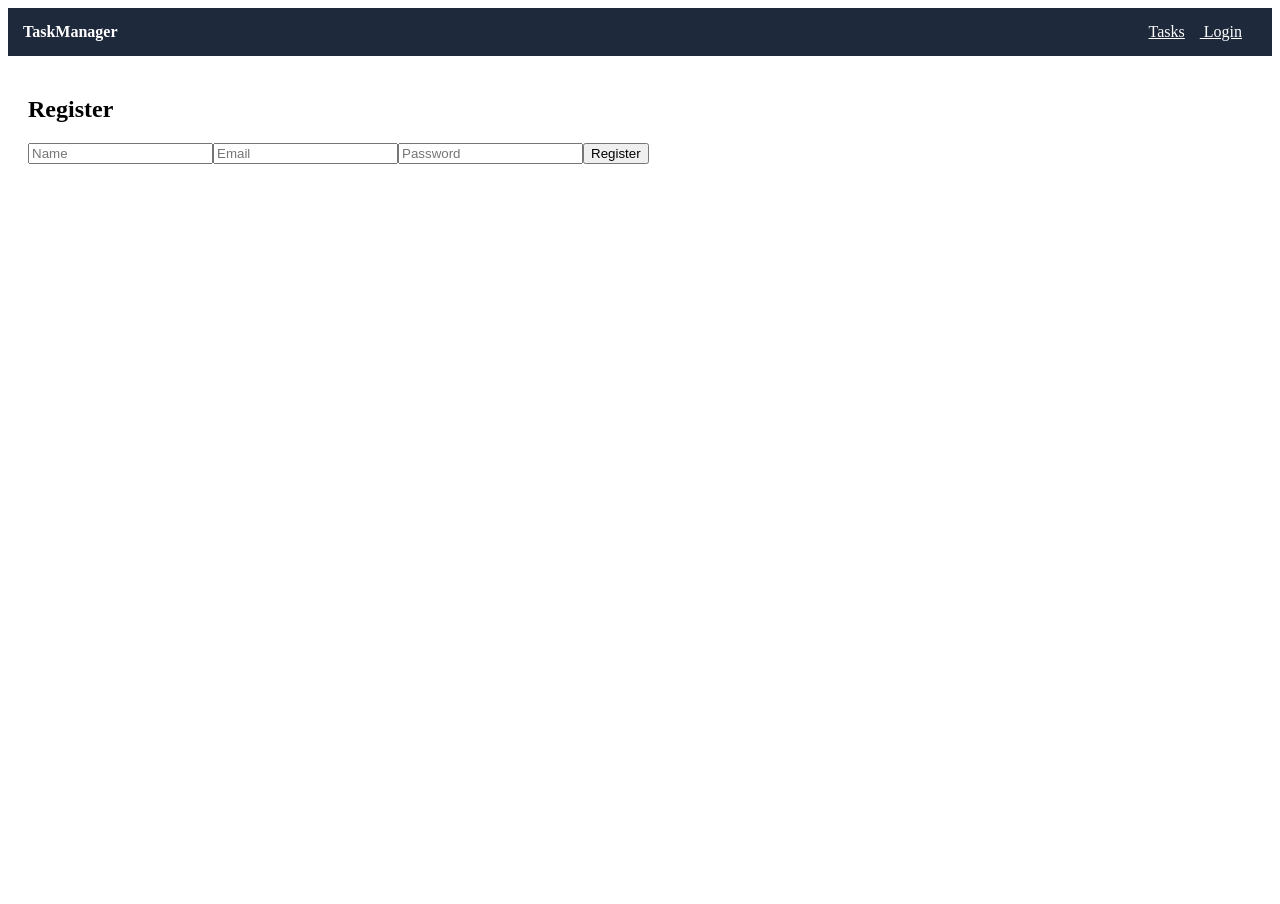
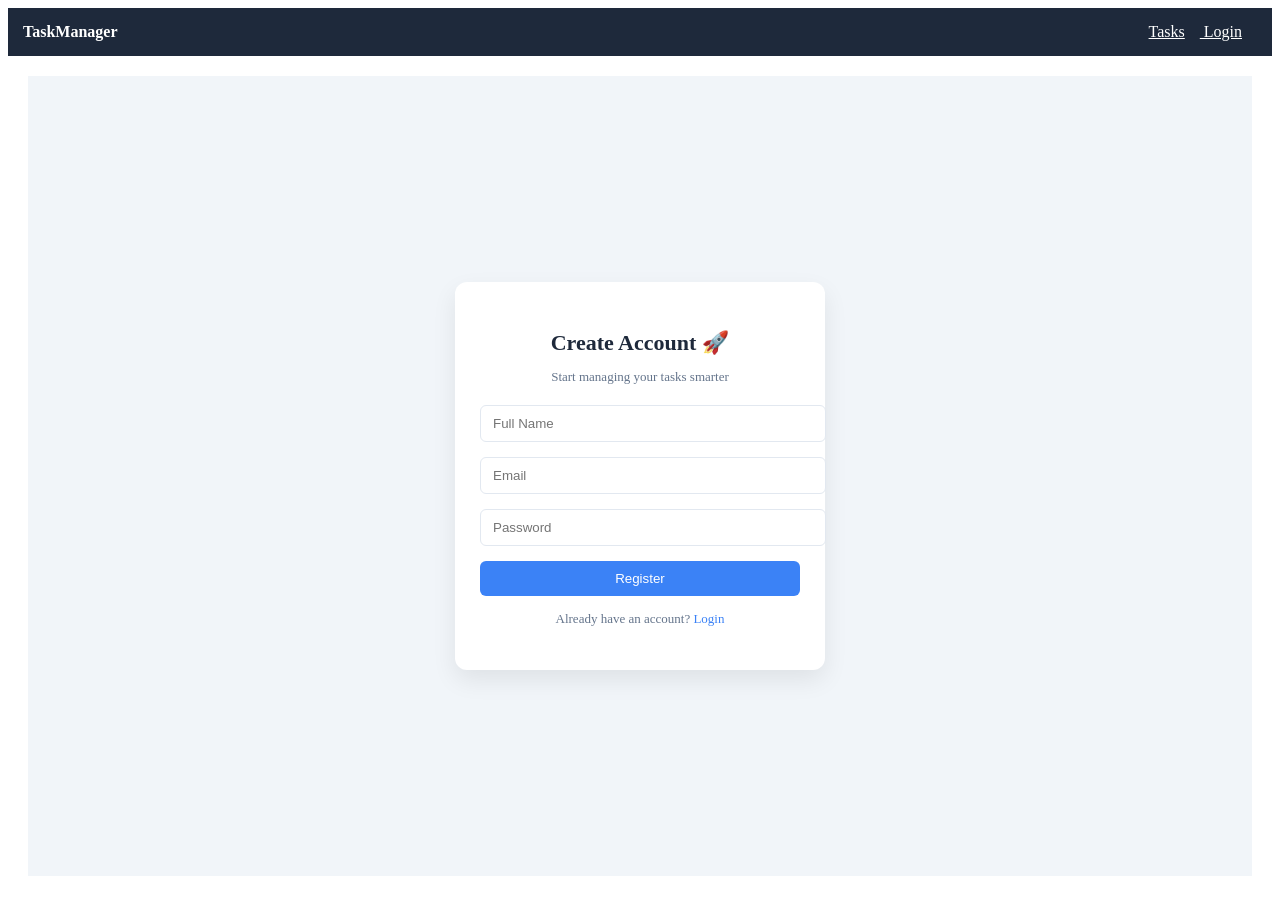
Before and after one commit to SaptashwaPaul/task-manager-ui, an Angular app: page /register in a window 1280 px wide. Before the commit the page ends 800 px from the top, so only its background shows below. Built offline with nearby package versions, Linux system fonts and the light colour scheme.

Commit message:
Force rebuild fix6

```diff
--- a/src/app/features/auth/register/register.css
+++ b/src/app/features/auth/register/register.css
@@ -0,0 +1,74 @@
+.auth-container {
+  height: 100vh;
+  display: flex;
+  justify-content: center;
+  align-items: center;
+  background: #f1f5f9;
+}
+
+.auth-card {
+  width: 320px;
+  padding: 30px 25px;
+  background: white;
+  border-radius: 12px;
+  box-shadow: 0 10px 25px rgba(0,0,0,0.08);
+  text-align: center;
+}
+
+.auth-title {
+  margin-bottom: 5px;
+  font-size: 22px;
+  font-weight: 600;
+  color: #1e293b;
+}
+
+.auth-subtitle {
+  font-size: 13px;
+  color: #64748b;
+  margin-bottom: 20px;
+}
+
+.form-group {
+  margin-bottom: 15px;
+}
+
+.form-group input {
+  width: 100%;
+  padding: 10px 12px;
+  border: 1px solid #e2e8f0;
+  border-radius: 6px;
+  outline: none;
+  transition: 0.2s;
+}
+
+.form-group input:focus {
+  border-color: #3b82f6;
+}
+
+.btn-primary {
+  width: 100%;
+  padding: 10px;
+  background: #3b82f6;
+  color: white;
+  border: none;
+  border-radius: 6px;
+  font-weight: 500;
+  cursor: pointer;
+  transition: 0.2s;
+}
+
+.btn-primary:hover {
+  background: #2563eb;
+}
+
+.auth-footer {
+  margin-top: 15px;
+  font-size: 13px;
+  color: #64748b;
+}
+
+.auth-footer span {
+  color: #3b82f6;
+  cursor: pointer;
+  font-weight: 500;
+}
--- a/src/app/features/auth/register/register.html
+++ b/src/app/features/auth/register/register.html
@@ -1,7 +1,31 @@
-<h2>Register</h2>
+<div class="auth-container">
 
-<input [(ngModel)]="name" placeholder="Name" />
-<input [(ngModel)]="email" placeholder="Email" />
-<input [(ngModel)]="password" type="password" placeholder="Password" />
+  <div class="auth-card">
 
-<button (click)="register()">Register</button>
+    <h2 class="auth-title">Create Account 🚀</h2>
+    <p class="auth-subtitle">Start managing your tasks smarter</p>
+
+    <div class="form-group">
+      <input [(ngModel)]="name" placeholder="Full Name" />
+    </div>
+
+    <div class="form-group">
+      <input [(ngModel)]="email" placeholder="Email" />
+    </div>
+
+    <div class="form-group">
+      <input [(ngModel)]="password" type="password" placeholder="Password" />
+    </div>
+
+    <button class="btn-primary" type="button" (click)="register()">
+      Register
+    </button>
+
+    <p class="auth-footer">
+      Already have an account?
+      <span (click)="goToLogin()">Login</span>
+    </p>
+
+  </div>
+
+</div>
--- a/src/app/features/auth/register/register.ts
+++ b/src/app/features/auth/register/register.ts
@@ -31,4 +31,8 @@ export class Register {
       error: () => alert('Registration failed')
     });
   }
+
+  goToLogin() {
+    this.router.navigate(['/login']);
+  }
 }
```
